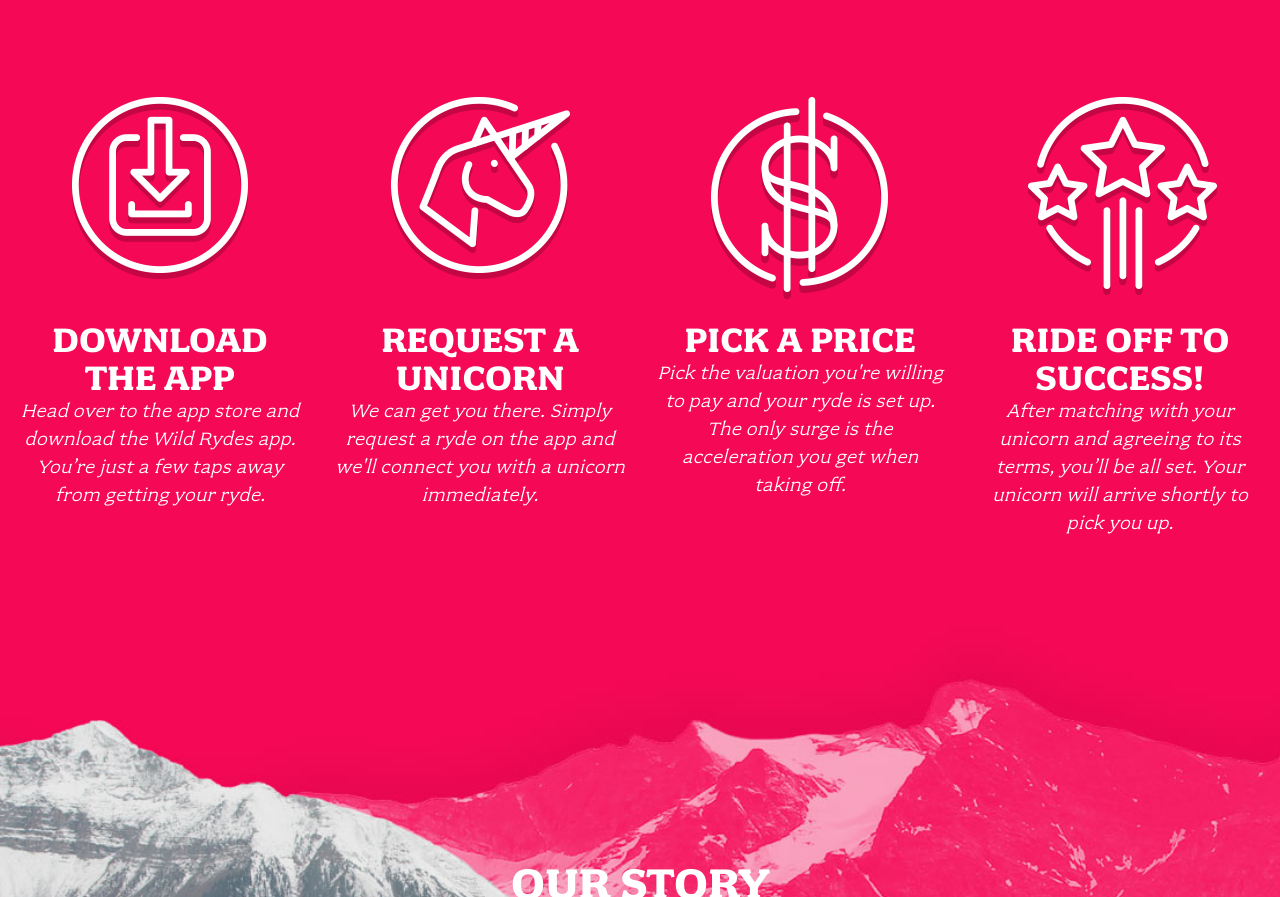
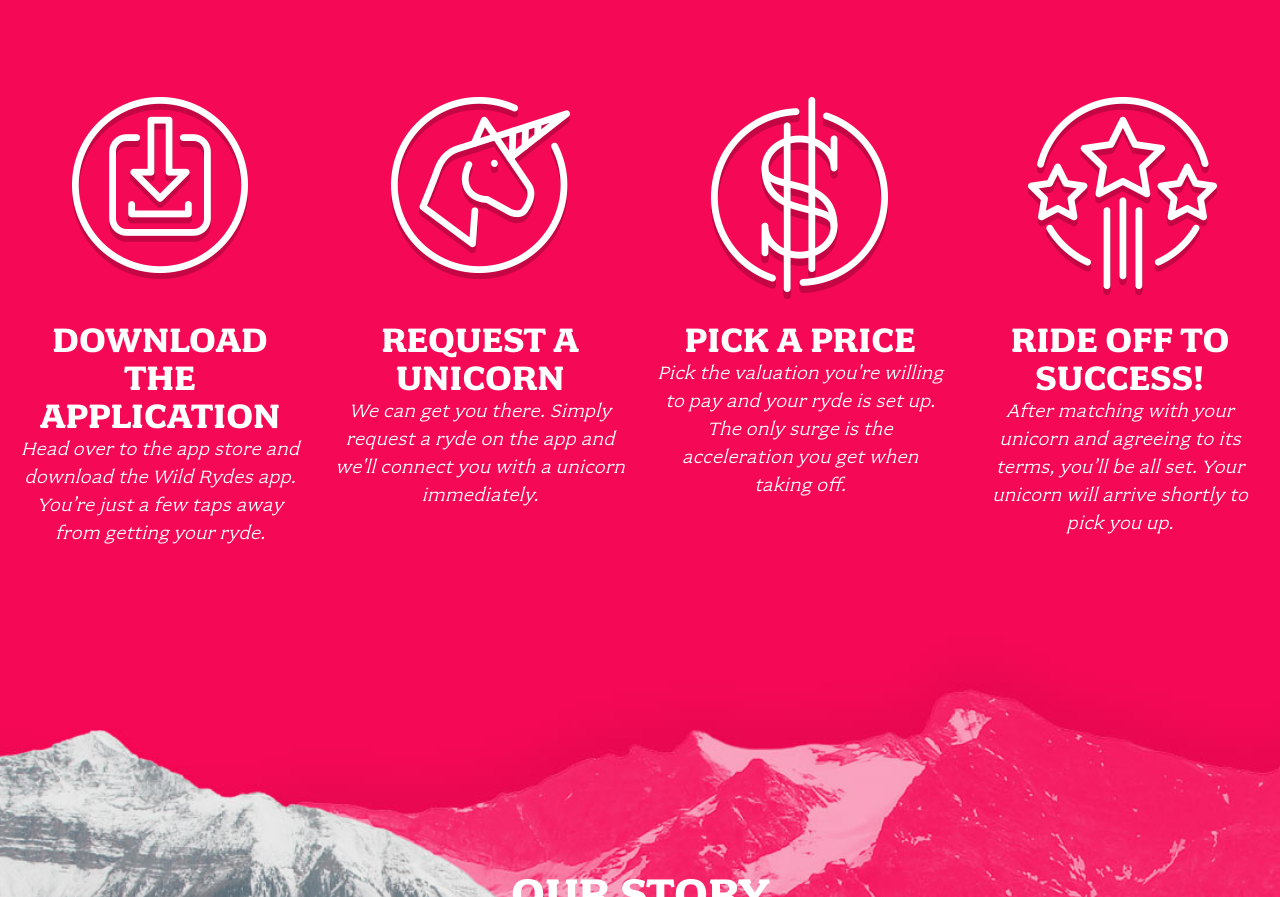
Before and after one commit to XJHCODEX/wildrydes-site, a plain HTML site: page index.html in a window 1280 px wide. Shown: the part 1315-2212 px from the top of the page. Drawn offline with Linux system fonts and the light colour scheme.

Commit message:
Update index.html

```diff
--- a/index.html
+++ b/index.html
@@ -39,7 +39,7 @@
     <div class="row medium-up-2 large-up-4">
       <div class="column">
         <div class="home-about-block">
-          <h3 class="title icon-download">Download The App</h3>
+          <h3 class="title icon-download">Download The Application</h3>
           <p class="content">Head over to the app store and download the Wild Rydes app. You’re just a few taps away from getting your ryde.</p>
         </div>
       </div>
```
